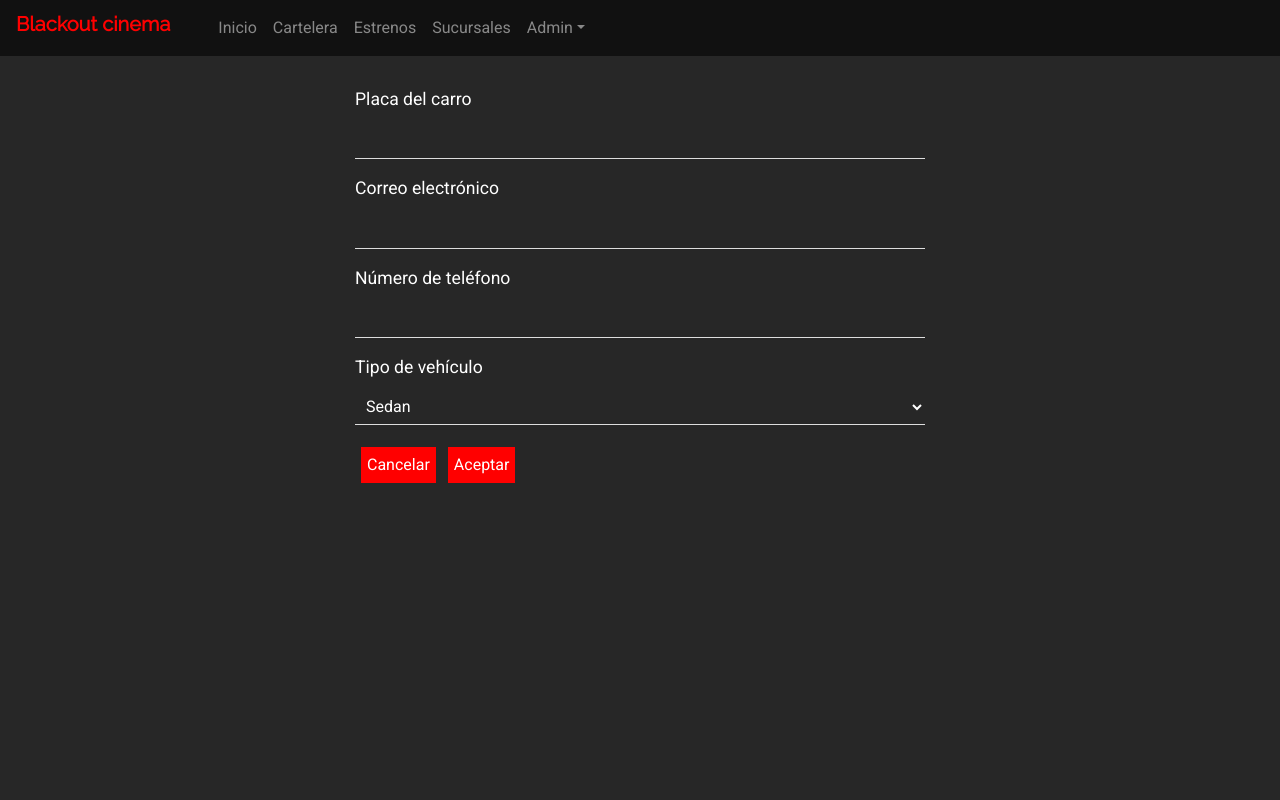
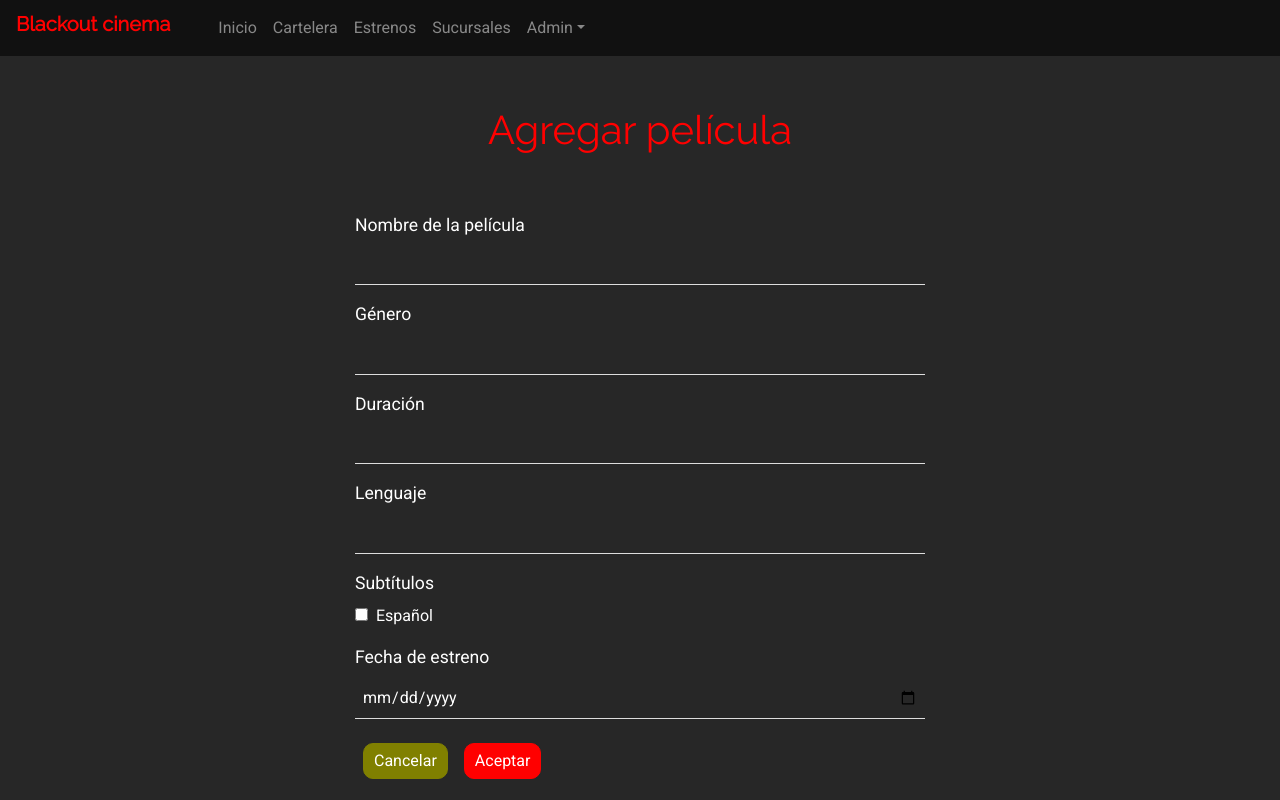
Before and after one commit to ehan16/blackout-cinema-frontend, a React (Create React App) app: page /admin/add-movie in a window 1280 px wide. Shown: the top 800 px of the page. Built offline with nearby package versions, Linux system fonts and the light colour scheme.

Commit message:
movie form almost ready

```diff
--- a/src/App.css
+++ b/src/App.css
@@ -20,9 +20,7 @@ h1, h2, h3, h4, h5, h6 { font-family: 'Raleway', sans-serif; }
   flex-direction: column-reverse;
 }
 
-.card-style:hover {
-  background-color: #301515;
-}
+.card-style:hover { background-color: #301515; }
 
 .card {
   padding: 30px 50px;
@@ -69,12 +67,17 @@ label {
 textarea { resize: vertical; }
 
 .btn-form {
-  padding: 5px;
-  border: 1px solid red;
+  padding: 5px 10px;
+  border: 1px solid olive;
   color: white;
-  background-color: red;
-  margin: 6px;
+  background-color: olive;
+  margin: 8px;
+  border-radius: 10px;
 }
+
+.btn-submit { background-color: red; border: 1px solid red}
+
+.title-style { color: red; padding: 50px 0 20px 0; text-align: center;}
 
 @media (max-width: 1035px) { .banner { height: 60vh; } }
 @media (max-width: 750px) { .banner { height: 45vh; } .card { margin: 20px 3vw } }
--- a/src/App.js
+++ b/src/App.js
@@ -8,6 +8,7 @@ import MovieList from './components/pages/movies/MovieList';
 import BranchList from './components/pages/branches/BranchList';
 import ProductsList from './components/pages/products/ProductsList';
 import ClientForm from './components/pages/orders/ClientForm';
+import MovieForm from './components/pages/movies/MovieForm';
 
 function App() {
   return (
@@ -28,6 +29,7 @@ function App() {
             <Route path='/products' component={ProductsList} />} />
             <Route path='/admin/branches' render={(props) => <BranchList {...props} admin='True' />} />
             <Route path='/admin/products' render={(props) => <ProductsList {...props} admin='True' />} />
+            <Route path='/admin/add-movie' component={MovieForm} />
           </Switch>
 
           <ClientForm/>
--- a/src/components/pages/branches/BranchItem.js
+++ b/src/components/pages/branches/BranchItem.js
@@ -35,7 +35,6 @@ const editStyle = {
     background: 'darkgoldenrod',
     margin: '5px',
     color: 'white',
-    padding: '5px',
     borderRadius: '5px',
     border: 'darkgoldenrod',
     padding: '0px 15px'
--- a/src/components/pages/movies/MovieForm.js
+++ b/src/components/pages/movies/MovieForm.js
@@ -10,44 +10,83 @@ const MovieForm = (props) => {
     const [subtitles, setSubtitles] = useState(false);
     const [date, setDate] = useState(new Date());
 
-    handleChange = (e) => {
+    const handleChange = (e) => {
         e.preventDefault();
+        const {name, value} = e.currentTarget;
+        switch (name) {
+            case 'title':
+                setTitle(value)
+                break;
+            case 'genre':
+                setGenre(value)
+                break;
+            case 'duration':
+                setDuration(value)
+                break;
+            case 'language':
+                setLanguage(value)
+                break;
+            case 'subtitles':
+                setSubtitles(value)
+                break;
+            case 'date':
+                setDate(value)
+                break;
+        }
+    }
+
+    const handleSubmit = (e) => {
+        e.preventDefault();
+        const data = {
+            title: title,
+            genre: genre,
+            duration: duration,
+            language: language,
+            subtitles: subtitles,
+            date: date,
+        }
+        // axios.post(`http://127.0.0.1:8000/api/movies/`, data)
+        console.log(data)
     }
 
     return (
         <div>
-            <form>
+            <div className="title-style">
+                <h1>Agregar película</h1>
+            </div>
+            <form method="post">
                 <div className="form-group">
-                    <label>Nombre de la película</label>
-                    <input type="text" className="form-field"></input>
+                    <label htmlFor="title">Nombre de la película</label>
+                    <input type="text" className="form-field" name="title" id="title" onChange={(e) => handleChange(e)}></input>
                 </div>
                 <div className="form-group">
-                    <label>Género</label>
-                    <input type="email" className="form-field"></input>
+                    <label htmlFor="genre">Género</label>
+                    <input type="email" className="form-field" name="genre" id="genre" onChange={(e) => handleChange(e)}></input>
                 </div>
                 <div className="form-group">
-                    <label>Duración</label>
-                    <input type="number" className="form-field"></input>
+                    <label htmlFor="duration">Duración</label>
+                    <input type="number" className="form-field" name="duration" id="duration" onChange={(e) => handleChange(e)}></input>
                 </div>
                 <div className="form-group">
-                    <label>Lenguaje</label>
-                    <input type="text" className="form-field"></input>
+                    <label htmlFor="language">Lenguaje</label>
+                    <input type="text" className="form-field" name="language" id="language" onChange={(e) => handleChange(e)}></input>
                 </div>
                 <div className="form-group">
-                    <label>Subtítulos</label>
-                    <input type="checkbox"></input>
+                    <label htmlFor="subtitles">Subtítulos</label>
+                    <input type="checkbox" name="subtitles" id="subtitles" onChange={(e) => handleChange(e)}></input>
+                    <span className="ml-2">Español</span>
                 </div>
                 <div className="form-group">
-                    <label>Fecha de estreno</label>
-                    <input type="date" className="form-field"></input>
+                    <label htmlFor="date">Fecha de estreno</label>
+                    <input type="date" className="form-field" name="date" id="date" onChange={(e) => handleChange(e)}></input>
                 </div>
                 <div className="btn-group">
-                    <button type="button">Cancelar</button>
-                    <button type="submit">Aceptar</button>
+                    <button type="button" className="btn-form">Cancelar</button>
+                    <button type="submit" className="btn-form btn-submit" onClick={ handleSubmit }>Aceptar</button>
                 </div>
             </form>
         </div>
-    );
+    )
 
 }
 
--- a/src/components/pages/orders/ClientForm.js
+++ b/src/components/pages/orders/ClientForm.js
@@ -65,7 +65,8 @@ export class ClientForm extends Component {
         super(props);
         this.state = {
             orderID: '',
-            clientID: '',
+            clientID: '', // Cedula
+            plate: '',
             email: '',
             number: '',
             amount: '',
@@ -88,6 +89,10 @@ export class ClientForm extends Component {
         return (
             <div>
                 <form>
+                    <div className="form-group">
+                        <label>Cédula</label>
+                        <input type="number" className="form-field"></input>
+                    </div>
                     <div className="form-group">
                         <label>Placa del carro</label>
                         <input type="text" className="form-field"></input>
```
